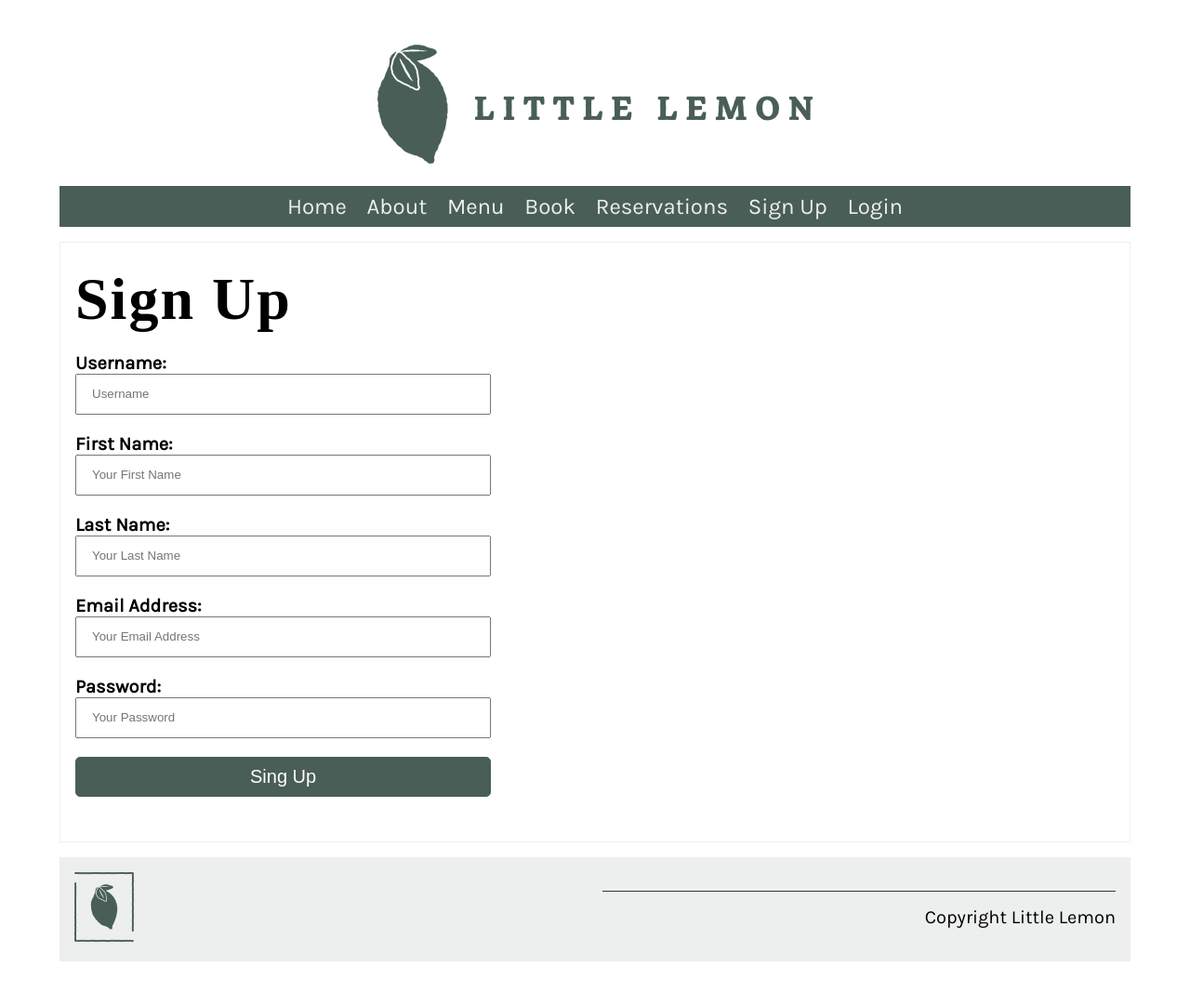
After one commit to FelixBoegge/littlelemon, a Django app: page /registration/ in a window 1280 px wide. The commit adds this page. Shown: the whole page at 93% size. Run offline with Django 4.2, Linux system fonts and the light colour scheme; some web fonts are replaced.

Commit message:
started implementing user registration and login on front-end

```diff
--- a/restaurant/forms.py
+++ b/restaurant/forms.py
@@ -1,8 +1,27 @@
-from django.forms import ModelForm
-from .models import Booking
+from django import forms
+#from django.contrib.auth.models import User
+
+from .models import User, Booking
 
 
-class BookingForm(ModelForm):
+class BookingForm(forms.ModelForm):
     class Meta:
         model = Booking
         fields = "__all__"
+
+class SignupForm(forms.ModelForm):
+    username = forms.CharField(required=True)
+    first_name = forms.CharField(required=True)
+    last_name = forms.CharField(required=True)
+    email = forms.CharField(required=True)
+    password = forms.CharField(required=True)
+    class Meta:
+        model = User
+        fields = ['username', 'first_name', 'last_name', 'email', 'password']
+
+class LoginForm(forms.ModelForm):
+    username = forms.CharField(required=True)
+    password = forms.CharField(required=True)
+    class Meta:
+        model = User
+        fields = ['username', 'password']
--- a/restaurant/models.py
+++ b/restaurant/models.py
@@ -1,6 +1,13 @@
 from django.db import models
-from django.contrib.auth.models import User
+from django.contrib.auth.models import AbstractUser
 
+
+class User(AbstractUser):
+    username = models.CharField(max_length=100, blank=False, unique=True)
+    first_name = models.CharField(max_length=100, blank=False)
+    last_name = models.CharField(max_length=100, blank=False)
+    email = models.CharField(max_length=100, blank=False, unique=True)
+    password = models.CharField(max_length=255, blank=False)
 
 class Booking(models.Model):
     name = models.CharField(max_length=255, db_index=True)
--- a/restaurant/static/restaurant/css/style.css
+++ b/restaurant/static/restaurant/css/style.css
@@ -126,7 +126,7 @@ input{
 #button {
     padding: .5rem 1rem;
     border: 1px solid #495E57;
-    background-color:#495E57;;
+    background-color:#495E57;
     border-radius: 5px;
     width: 80%;
     font-size: 1.25rem;
@@ -134,6 +134,11 @@ input{
     color: #fff;
     line-height: 25px;
   }
+
+#button:hover {
+    color: greenyellow;
+    text-decoration: underline;
+}
 
 #hero {
     background-image: linear-gradient(0deg, rgba(0, 0, 0, 0.3), rgba(0, 0, 0, 0.8)), url('../img/restaurant_inside.jpg');
--- a/restaurant/urls.py
+++ b/restaurant/urls.py
@@ -4,12 +4,17 @@ from . import views
 
 urlpatterns = [
     path('', views.HomeView.as_view(), name='home'),
-    path('about/', views.AboutView.as_view(), name="about"),
-    path('reservations/', views.ReservationsView.as_view(), name="reservations"),
-    path('book/', views.BookView.as_view(), name="book"),
-    path('menu/', views.MenuView.as_view(), name="menu"),
-    path('menu/<int:pk>/', views.SingleMenuView.as_view(), name="menu_item"),
+    path('about/', views.AboutView.as_view(), name='about'),
+    path('menu/', views.MenuView.as_view(), name='menu'),
+    path('menu/<int:pk>/', views.SingleMenuView.as_view(), name='menu_item'),
+    path('book/', views.BookView.as_view(), name='book'),
     path('bookings/', views.BookingsView.as_view(), name='bookings'),
+    path('reservations/', views.ReservationsView.as_view(), name='reservations'),
+
+    path('registration/', views.SignupView.as_view(), name='registration'),
+    path('users/', views.UsersView.as_view(), name='users'),
+    path('login/', views.LoginView.as_view(), name='wow'),
+    path('userlogin/', views.UserLoginView.as_view(), name='userlogin'),
 
     path('manager/', views.ManagerView.as_view(), name='manager'),
     path('delivery/', views.DeliveryView.as_view(), name='delivery'),
--- a/restaurant/views.py
+++ b/restaurant/views.py
@@ -2,12 +2,14 @@ from django.shortcuts import render, get_object_or_404
 from django.http import HttpResponse
 from django.core import serializers
 from django.contrib.auth.models import User, Group
+from django.contrib.auth import get_user_model
 from django.views.decorators.csrf import csrf_exempt
 from django.db.models import Sum
+from django.views.generic.edit import FormView
+
 
 from rest_framework import status
 from rest_framework.views import APIView
-from rest_framework.viewsets import ModelViewSet
 from rest_framework.response import Response
 from rest_framework.permissions import IsAuthenticated
 from rest_framework.authtoken.models import Token
@@ -18,7 +20,7 @@ from .serializers import (UserSerializer, BookingSerializer, CategorySerializer,
                           CartSerializer, CartCreateSerializer,
                           OrderItemCreateSerialzer,
                           OrderSerializer, OrderCreateSerializer)
-from .forms import BookingForm
+from .forms import BookingForm, SignupForm, LoginForm
 
 from datetime import datetime
 import json
@@ -130,21 +132,24 @@ class SingleMenuView(APIView):
 class BookingsView(APIView):
     @csrf_exempt
     def post(self, request):
+        print('########', 'hello')
         data = json.load(request)
+        #print('#######', data['name'], type(data['name']))
         exist = Booking.objects.filter(booking_date=data['booking_date']).filter(
-            booking_slot=request.data['booking_slot']).exists()
+            booking_slot=data['booking_slot']).exists()
         if exist==False:
             booking = Booking(
                 name=data['name'],
-                user = User.objects.get(Token.objects.get(key=request.auth.key).user_id),
+                #user = User.objects.get(Token.objects.get(key=request.auth.key).user_id),
+                user = 'felix',
                 num_guests=data['num_guests'],
                 booking_date=data['booking_date'],
                 booking_slot=data['booking_slot'],
             )
             print('#######', booking, type(booking))
-            serializer = BookingSerializer(data=booking)
-            if serializer.is_valid():
-                booking.save()
+            #serializer = BookingSerializer(data=booking)
+            #if serializer.is_valid():
+            booking.save()
         else:
             return HttpResponse("{'error':1}", content_type='application/json')
 
@@ -155,6 +160,58 @@ class BookingsView(APIView):
         serialized_bookings = serializers.serialize('json', bookings)
         return HttpResponse(serialized_bookings, content_type='application/json')
 
+class SignupView(FormView):
+    template_name = 'signup.html'
+    form_class = SignupForm
+
+    def form_valid(self, form):
+        return super().form_valid(form)
+
+    #def get(self, request):
+    #    return render(request, 'signup.html')
+
+    #def post(self, request):
+    #    form = SignupForm(request.POST)
+    #    if form.is_valid():
+    #        form.save()
+    #    context = {'form':form}
+    #    return render(request, 'signup.html', context)
+
+class LoginView(FormView):
+    template_name = 'login.html'
+    form_class = LoginForm
+
+    def form_valid(self, form):
+        return super().form_valid(form)
+
+class UsersView(APIView):
+    @csrf_exempt
+    def post(self, request):
+        new_user_data = json.load(request)
+        exist = get_user_model().objects.filter(username=new_user_data['username']).exists()
+        if exist==False:
+            new_user = get_user_model()(
+                username = new_user_data['username'],
+                first_name = new_user_data['first_name'],
+                last_name = new_user_data['last_name'],
+                email = new_user_data['email'],
+                password = new_user_data['password'],
+            )
+            #serializer = UserCreateSerializer(data=new_user)
+            #if serializer.is_valid():
+            new_user.save()
+            return Response({'status': 'succesfully registered'}, status.HTTP_201_CREATED)
+        else:
+            return HttpResponse("{'error':1}", content_type='application/json')
+
+class UserLoginView(APIView):
+    def post(self, request):
+        login_data = json.load(request)
+        exist = get_user_model().objects.filter(username=login_data['username']).exists()
+        if exist:
+            pw = get_user_model().objects.get(login_data['username']).values('password')
+            if pw == login_data['password']:
+                return Response()
 
 class BookingView(APIView):
     permission_classes = [IsAuthenticated]
--- a/templates/partials/_header.html
+++ b/templates/partials/_header.html
@@ -9,5 +9,7 @@
     <li><a href="{% url 'menu' %}">Menu</a></li>
     <li><a href="{% url 'book' %}">Book</a></li>
     <li><a href="{% url 'reservations' %}">Reservations</a></li>
+    <li><a href="{% url 'registration' %}">Sign Up</a></li>
+    <li><a href="{% url 'wow' %}">Login</a></li>
   </ul>
 </nav>
--- /dev/null
+++ b/templates/signup.html
@@ -0,0 +1,60 @@
+{% extends 'base.html' %}
+{% load static %}
+
+{% block content %}
+<section>
+  <article>
+    <h1>Sign Up</h1>
+    <!--Begin row-->
+    <div class="row">
+      <!--Begin col-->
+      <div class="column">
+          <form method="POST" id="form">
+            {% csrf_token %}
+            <p>
+              <label for="username">Username:</label>
+              <input type="text" placeholder="Username" maxlength="100" required="true" id="username">
+            </p>
+            <p>
+              <label for="first_name">First Name:</label>
+              <input type="text" placeholder="Your First Name" maxlength="100" required="true" id="first_name">
+            </p>
+            <p>
+              <label for="last_name">Last Name:</label>
+              <input type="text" placeholder="Your Last Name" maxlength="100" required="true" id="last_name">
+            </p>
+            <p>
+              <label for="email">Email Address:</label>
+              <input type="text" placeholder="Your Email Address" maxlength="100" required="true" id="email">
+            </p>
+            <p>
+              <label for="password">Password:</label>
+              <input type="password" placeholder="Your Password" maxlength="255" required="true" id="password">
+            </p>
+            <button type="button" id="button" input type="reset">Sing Up</button>
+          </form>
+      </div>
+    </div>
+  </article>
+</section>
+
+<script>
+
+    document.getElementById('button').addEventListener('click', function (e) {
+    const data = {
+      username: document.getElementById('username').value,
+      first_name: document.getElementById('first_name').value,
+      last_name: document.getElementById('last_name').value,
+      email: document.getElementById('email').value,
+      password: document.getElementById('password').value,
+    }
+    document.getElementById("form").reset();
+    fetch("{% url 'users' %}", { method: 'post', body: JSON.stringify(data) })
+    //fetch("{% url 'bookings' %}", { mehtod: 'post', body: formdata})
+      .then(r => r.text())
+      .then(data => {
+      })
+  })
+
+</script>
+{% endblock %}
```
Also changed, not shown: littlelemon/settings.py (+7 -0 lines), restaurant/serializers.py (+5 -4 lines), templates/book.html (+2 -22 lines), templates/login.html (added, +45 -0 lines), littlelemon/urls.py (line endings or trailing spaces), restaurant/migrations/0001_initial.py, restaurant/migrations/0002_alter_booking_booking_slot.py (deleted), restaurant/migrations/0002_alter_user_email_alter_user_first_name_and_more.py (added).
